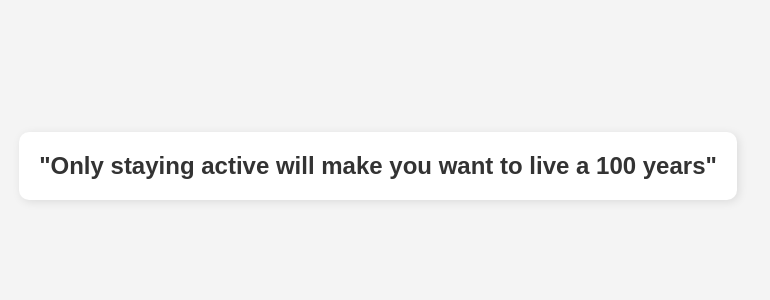
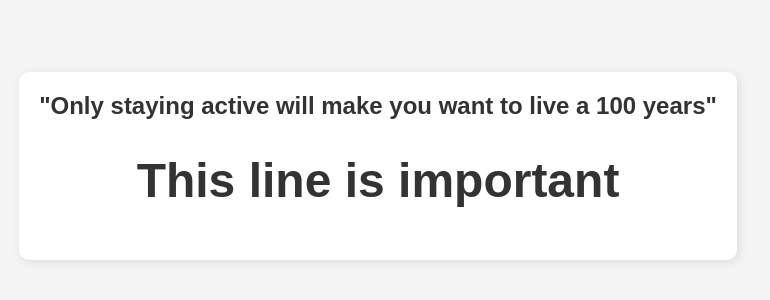
Before and after one commit to Dayanithi030208/Gitdemo, a plain HTML site: page index.html in a window 1280 px wide. Shown: the part 234-534 px from the top of the page, without its empty margins (262-1032 px from the left). Drawn offline with Linux system fonts and the light colour scheme.

Commit message:
!feat: important changes

```diff
--- a/index.html
+++ b/index.html
@@ -9,6 +9,7 @@
 <body>
     <div class="message">
         "Only staying active will make you want to live a 100 years"
+        <h1>This line is important</h1>
     </div>
 </body>
 </html>
```
